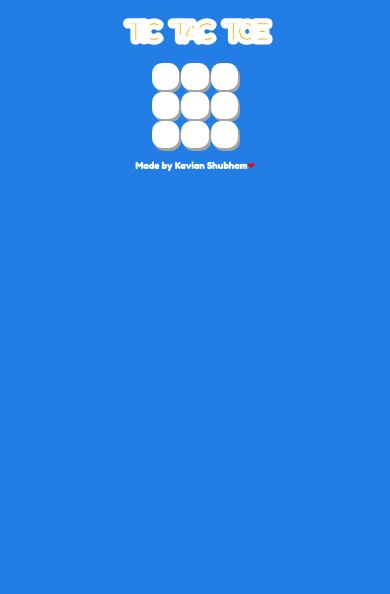
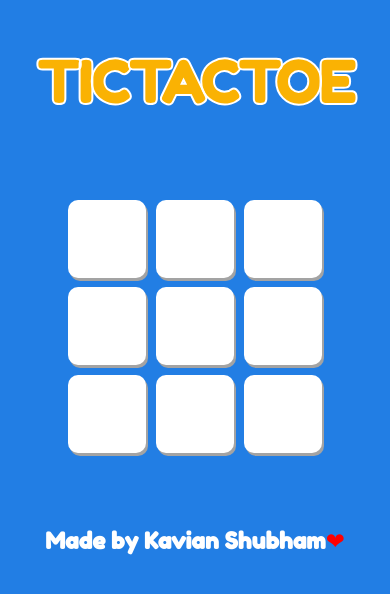
Before and after one commit to ShubhamThakur025/TicTacToe, a plain HTML site: page index.html in a window 390 px wide. Drawn offline with Linux system fonts and the light colour scheme.

Commit message:
Responsiveness added

```diff
--- a/styles.css
+++ b/styles.css
@@ -1,39 +1,44 @@
 @import url('https://fonts.googleapis.com/css2?family=Fredoka+One&display=swap');
 
-*{
+* {
     box-sizing: border-box;
     margin: 0;
     padding: 0;
     font-family: 'Fredoka one', cursive;
     caret-color: transparent;
 }
-body{
-    background-color: rgb(34,126,228);
+
+body {
+    background-color: rgb(34, 126, 228);
 }
-.title{
+
+.title {
     display: flex;
     max-width: fit-content;
     margin: 2vw auto;
 }
-.title h1{
-    margin: 7px;
-    color: rgb(250,178,3);
+
+.title h1 {
+    margin: 0.7w;
+    color: rgb(250, 178, 3);
     font-weight: 900;
     -webkit-text-stroke: 5px white;
     font-size: 7vw;
     letter-spacing: -5px;
 }
-.tile{
+
+.tile {
     background-color: rgb(255, 255, 255);
     border-radius: 10px;
     font-size: 5vw;
     display: flex;
     justify-content: center;
     align-items: center;
-    color: rgb(248,167,0);
+    color: rgb(248, 167, 0);
     box-shadow: 2px 3px rgb(163, 163, 163);
 }
-.game-arena{
+
+.game-arena {
     display: grid;
     grid-template-columns: repeat(3, 7vw);
     grid-template-rows: repeat(3, 7vw);
@@ -41,20 +46,24 @@ body{
     margin: auto;
     gap: 0.5vw;
 }
-.credits{
+
+.credits {
     margin: auto;
     max-width: fit-content;
     color: white;
     margin-top: 3vw;
     font-size: 2vw;
 }
-#heart{
+
+#heart {
     color: red;
 }
-.tile:hover{
+
+.tile:hover {
     cursor: pointer;
 }
-#result{
+
+#result {
     position: absolute;
     top: 0;
     left: 0;
@@ -68,19 +77,65 @@ body{
     flex-direction: column;
     visibility: hidden;
 }
-#message{
-    color:white;
+
+#message {
+    color: white;
     font-size: 4vw;
     opacity: 1;
 }
-#button{
+
+#button {
     padding: 1vw;
-    background-color: rgb(250,186,26);
+    background-color: rgb(250, 186, 26);
     color: white;
     cursor: pointer;
     text-align: center;
     font-size: 2vw;
     opacity: 1;
     border-radius: 10px;
-    margin: 3vw
+    margin: 3vw;
 }
+
+/* Responsiveness: */
+@media (orientation : portrait) {
+    .title h1 {
+        font-size: 15vw;
+        -webkit-text-stroke: 2px white;
+        word-spacing: 1px;
+        margin-top: 10vw;
+    }
+
+    .game-arena {
+        grid-template-columns: repeat(3, 22vw);
+        grid-template-rows: repeat(3, 22vw);
+        margin: auto;
+        margin-top: 20vw;
+    }
+    .tile{
+        margin: 1vw;
+        font-size: 15vw;
+    }
+    .credits{
+        font-size: 5vw;
+        margin-top: 18vw;
+    }
+    #message{
+        font-size: 8vw;
+    }
+    #button{
+        font-size: 5vw;
+        padding: 3vw;
+    }
+
+}@media (max-width: 968px){
+    .title h1{
+        -webkit-text-stroke: 2px white;
+        letter-spacing: -2px
+    }
+}
+@media (width: 768px){
+    .credits{
+        font-size: 5vw;
+        margin-top: 2vw;
+    }
+}
```
